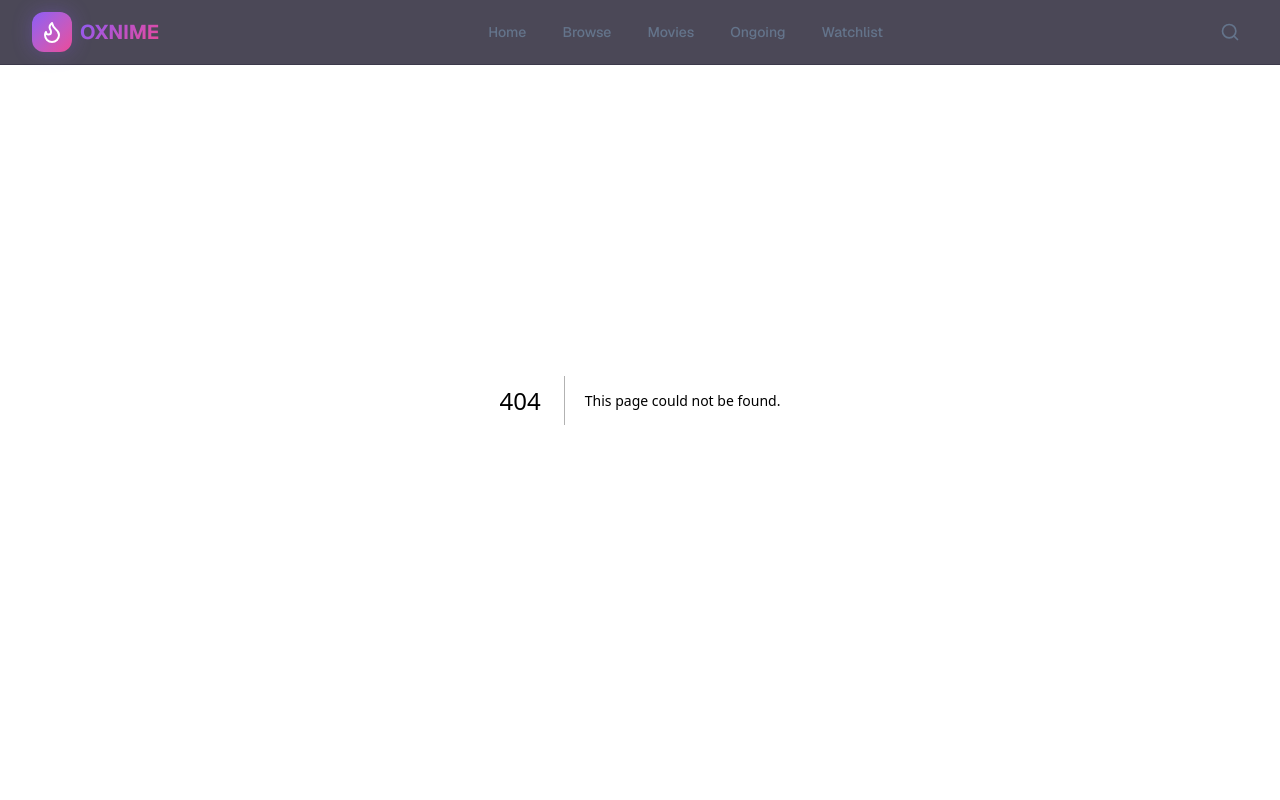
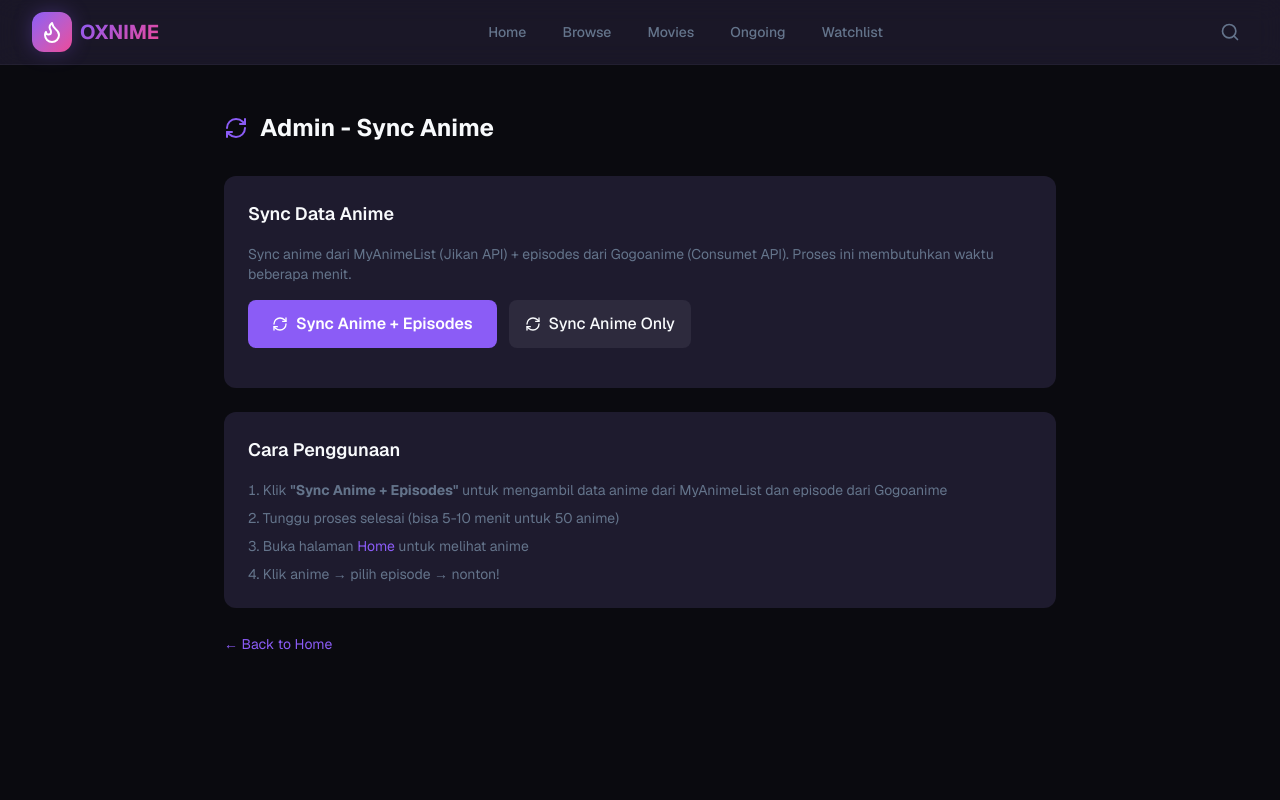
Before and after one commit to johsua092-ui/animetesting, a Next.js app: page /admin/sync in a window 1280 px wide. Before the commit this address had no page. Shown: the top 800 px of the page. Built offline with nearby package versions, Linux system fonts and the light colour scheme.

Commit message:
feat: add admin sync page accessible from browser at /admin/sync

```diff
--- /dev/null
+++ b/src/app/admin/sync/page.tsx
@@ -0,0 +1,143 @@
+'use client';
+
+import { useState } from 'react';
+import { Loader2, RefreshCw, CheckCircle, XCircle } from 'lucide-react';
+import Link from 'next/link';
+
+export default function AdminSyncPage() {
+  const [status, setStatus] = useState<'idle' | 'loading' | 'success' | 'error'>('idle');
+  const [message, setMessage] = useState('');
+  const [logs, setLogs] = useState<string[]>([]);
+
+  const handleSync = async () => {
+    setStatus('loading');
+    setMessage('Syncing anime and episodes... This may take a few minutes.');
+    setLogs([]);
+
+    try {
+      const res = await fetch('/api/admin/sync', { method: 'POST' });
+      const data = await res.json();
+
+      if (data.error) {
+        setStatus('error');
+        setMessage(data.error);
+        setLogs(prev => [...prev, `ERROR: ${data.error}`]);
+      } else {
+        setStatus('success');
+        const animeSynced = data.synced || data.anime?.synced || 0;
+        const epSynced = data.episodes?.synced || 0;
+        const animeErrors = data.errors || data.anime?.errors || 0;
+        const epErrors = data.episodes?.errors || 0;
+        setMessage(`Synced ${animeSynced} anime, ${epSynced} episodes (errors: ${animeErrors} anime, ${epErrors} episodes)`);
+        setLogs(prev => [...prev, `SUCCESS: Synced ${animeSynced} anime, ${epSynced} episodes`]);
+      }
+    } catch (err: any) {
+      setStatus('error');
+      setMessage(`Sync failed: ${err.message}`);
+      setLogs(prev => [...prev, `ERROR: ${err.message}`]);
+    }
+  };
+
+  const handleSyncAnimeOnly = async () => {
+    setStatus('loading');
+    setMessage('Syncing anime list only...');
+    setLogs([]);
+
+    try {
+      const res = await fetch('/api/admin/sync', { method: 'POST' });
+      const data = await res.json();
+
+      if (data.error) {
+        setStatus('error');
+        setMessage(data.error);
+      } else {
+        setStatus('success');
+        setMessage(`Synced ${data.synced} anime (errors: ${data.errors})`);
+        setLogs(prev => [...prev, `SUCCESS: Synced ${data.synced} anime`]);
+      }
+    } catch (err: any) {
+      setStatus('error');
+      setMessage(`Sync failed: ${err.message}`);
+    }
+  };
+
+  return (
+    <div className="min-h-screen bg-background pt-20">
+      <div className="max-w-4xl mx-auto px-4 sm:px-6 lg:px-8 py-8">
+        <div className="flex items-center gap-3 mb-8">
+          <RefreshCw className="w-6 h-6 text-primary" />
+          <h1 className="text-2xl font-bold">Admin - Sync Anime</h1>
+        </div>
+
+        <div className="bg-surface rounded-xl p-6 mb-6">
+          <h2 className="text-lg font-semibold mb-4">Sync Data Anime</h2>
+          <p className="text-muted text-sm mb-4">
+            Sync anime dari MyAnimeList (Jikan API) + episodes dari Gogoanime (Consumet API).
+            Proses ini membutuhkan waktu beberapa menit.
+          </p>
+
+          <div className="flex flex-wrap gap-3 mb-4">
+            <button
+              onClick={handleSync}
+              disabled={status === 'loading'}
+              className="flex items-center gap-2 px-6 py-3 bg-primary hover:bg-primary-hover text-white font-semibold rounded-lg transition-colors disabled:opacity-50"
+            >
+              {status === 'loading' ? (
+                <Loader2 className="w-4 h-4 animate-spin" />
+              ) : (
+                <RefreshCw className="w-4 h-4" />
+              )}
+              Sync Anime + Episodes
+            </button>
+            <button
+              onClick={handleSyncAnimeOnly}
+              disabled={status === 'loading'}
+              className="flex items-center gap-2 px-4 py-3 bg-surface-light hover:bg-surface text-foreground font-medium rounded-lg transition-colors disabled:opacity-50"
+            >
+              <RefreshCw className="w-4 h-4" />
+              Sync Anime Only
+            </button>
+          </div>
+
+          {status === 'success' && (
+            <div className="flex items-center gap-2 p-3 bg-green-500/10 border border-green-500/20 rounded-lg text-green-400">
+              <CheckCircle className="w-4 h-4" />
+              <span className="text-sm">{message}</span>
+            </div>
+          )}
+
+          {status === 'error' && (
+            <div className="flex items-center gap-2 p-3 bg-red-500/10 border border-red-500/20 rounded-lg text-red-400">
+              <XCircle className="w-4 h-4" />
+              <span className="text-sm">{message}</span>
+            </div>
+          )}
+
+          {logs.length > 0 && (
+            <div className="mt-4 p-3 bg-black/30 rounded-lg font-mono text-xs text-muted max-h-48 overflow-y-auto">
+              {logs.map((log, i) => (
+                <div key={i}>{log}</div>
+              ))}
+            </div>
+          )}
+        </div>
+
+        <div className="bg-surface rounded-xl p-6">
+          <h2 className="text-lg font-semibold mb-4">Cara Penggunaan</h2>
+          <ol className="list-decimal list-inside space-y-2 text-sm text-muted">
+            <li>Klik <strong>"Sync Anime + Episodes"</strong> untuk mengambil data anime dari MyAnimeList dan episode dari Gogoanime</li>
+            <li>Tunggu proses selesai (bisa 5-10 menit untuk 50 anime)</li>
+            <li>Buka halaman <Link href="/" className="text-primary hover:underline">Home</Link> untuk melihat anime</li>
+            <li>Klik anime → pilih episode → nonton!</li>
+          </ol>
+        </div>
+
+        <div className="mt-6">
+          <Link href="/" className="text-primary hover:underline text-sm">
+            ← Back to Home
+          </Link>
+        </div>
+      </div>
+    </div>
+  );
+}
```
